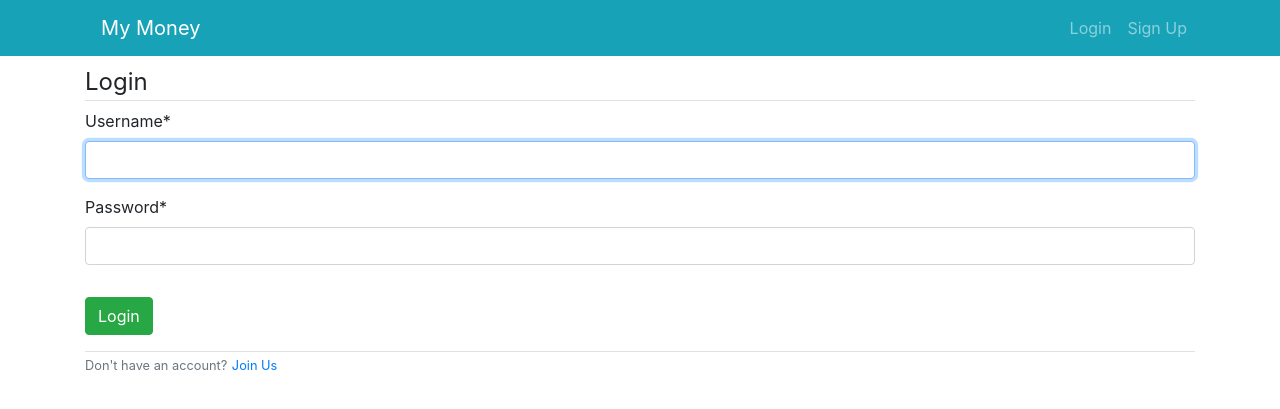
After one commit to joaobartolot/mymoney_django, a Django app: page /login/ in a window 1280 px wide. The commit adds this page. Shown: the top 409 px of the page. Run offline with Django 3.2, Linux system fonts and the light colour scheme; some libraries are stand-ins or nearby versions.

Commit message:
New: - Login page - Logout page - Registration page

```diff
--- a/mymoney_django/urls.py
+++ b/mymoney_django/urls.py
@@ -18,5 +18,6 @@ from django.urls import path, include
 
 urlpatterns = [
     path('admin/', admin.site.urls),
-    path('', include('dashboard.urls'))
+    path('', include('dashboard.urls')),
+    path('', include('users.urls'))
 ]
--- a/templates/base.html
+++ b/templates/base.html
@@ -55,13 +55,16 @@
 								<li class='nav-item'>
 									<a class='nav-link' href='#'>Profile</a>
 								</li>
+								<li class='nav-item'>
+									<a class='nav-link' href='{% url 'logout' %}'>Logout</a>
+								</li>
 
 							{% else %}
 								<li class="nav-item">
-									<a href="#" class="nav-link">Login</a>
+									<a href="{% url 'login' %}" class="nav-link">Login</a>
 								</li>
 								<li class="nav-item">
-									<a href="#" class="nav-link">Sign Up</a>
+									<a href="{% url 'register' %}" class="nav-link">Sign Up</a>
 								</li>
 							{% endif %}
 
--- /dev/null
+++ b/users/templates/users/login.html
@@ -0,0 +1,18 @@
+{% extends 'base.html' %} {% load crispy_forms_tags %} {% block content %}
+<form method="post">
+  <fieldset class="form-group mt-2">
+    {% csrf_token %}
+    <legend class="border-bottom">Login</legend>
+    {{ form | crispy }}
+  </fieldset>
+
+  <div class="form-group">
+    <button class="btn btn-success" type="submit">Login</button>
+  </div>
+</form>
+
+<div class="mt-2 border-top">
+  <small class="text-muted">Don't have an account?</small>
+  <small class="text-muted"><a href="#">Join Us</a></small>
+</div>
+{% endblock content %}
--- /dev/null
+++ b/users/urls.py
@@ -0,0 +1,9 @@
+from django.urls import path
+from django.contrib.auth import views as auth_view
+from . import views
+
+urlpatterns = [
+    path('login/', auth_view.LoginView.as_view(template_name = 'users/login.html'), name='login'),
+    path('logout/', auth_view.LogoutView.as_view(template_name = 'users/logout.html'), name='logout'),
+    path("register/", views.UserCreateView.as_view(), name="register")
+]
```
Also changed, not shown: mymoney_django/settings.py (+12 -1 lines), users/forms.py (added, +12 -0 lines), users/templates/users/logout.html (added, +8 -0 lines), users/templates/users/user_form.html (added, +18 -0 lines), users/views.py (+10 -0 lines), db.sqlite3.
